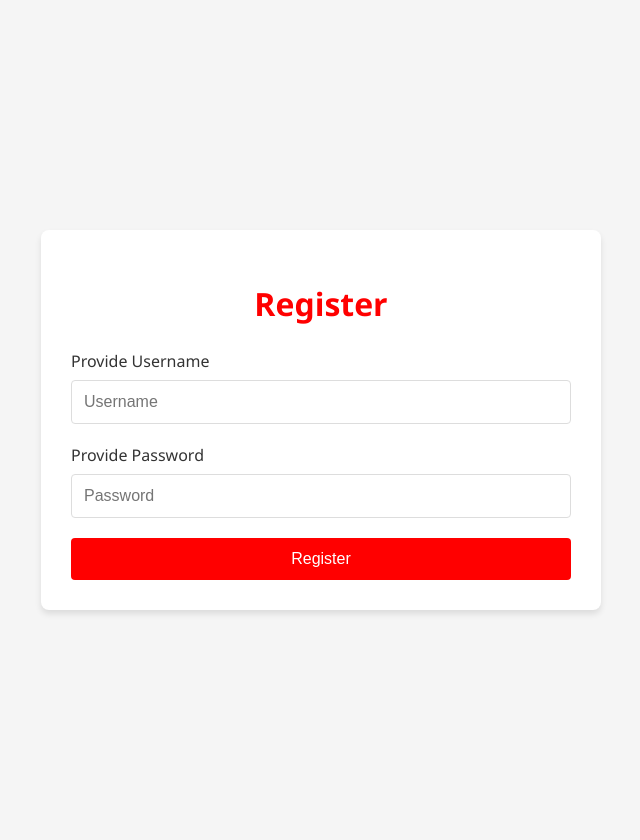
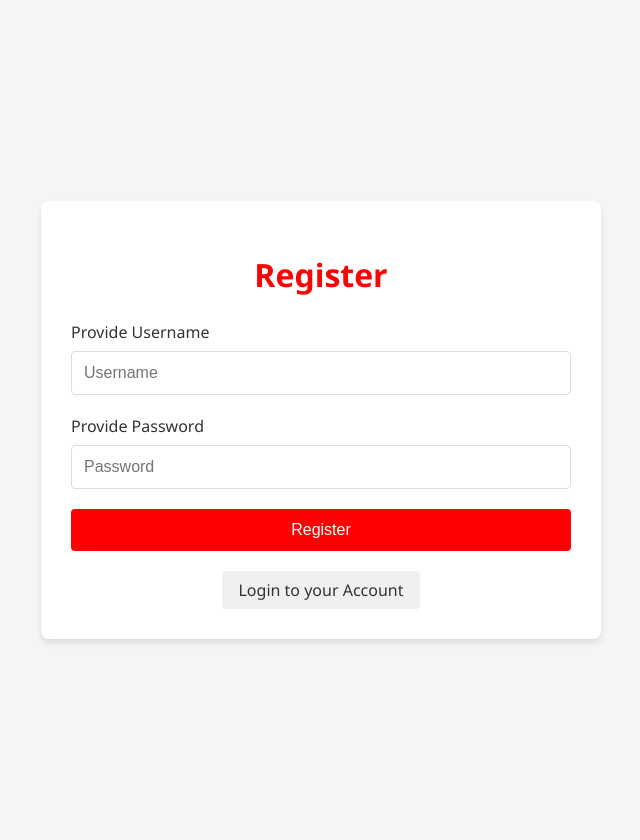
Before and after one commit to Dhanika-Botejue/YouTubeTranslate, a Flask app: page /register in a window 1280 px wide. Shown: the whole page, without its empty margins (319-959 px from the left). Run offline with Flask 3, Linux system fonts and the light colour scheme.

Commit message:
added link buttons between login/register and logout for UX

```diff
--- a/templates/index.html
+++ b/templates/index.html
@@ -32,6 +32,9 @@
 
             <button type="submit">Translate Video</button>
         </form>
+        <div style="text-align:center">
+            <a class="home-link" href="/logout">Log Out</a>
+        </div>
     </div>
 </body>
 </html>
--- a/templates/login.html
+++ b/templates/login.html
@@ -22,6 +22,9 @@
 
             <button type="submit">Login</button>
         </form>
+        <div style="text-align:center">
+            <a class="home-link" href="/register">Register for an Account</a>
+        </div>
     </div>
 </body>
 </html>
--- a/templates/register.html
+++ b/templates/register.html
@@ -22,6 +22,9 @@
 
             <button type="submit">Register</button>
         </form>
+        <div style="text-align:center">
+            <a class="home-link" href="/login">Login to your Account</a>
+        </div>
     </div>
 </body>
 </html>
```
